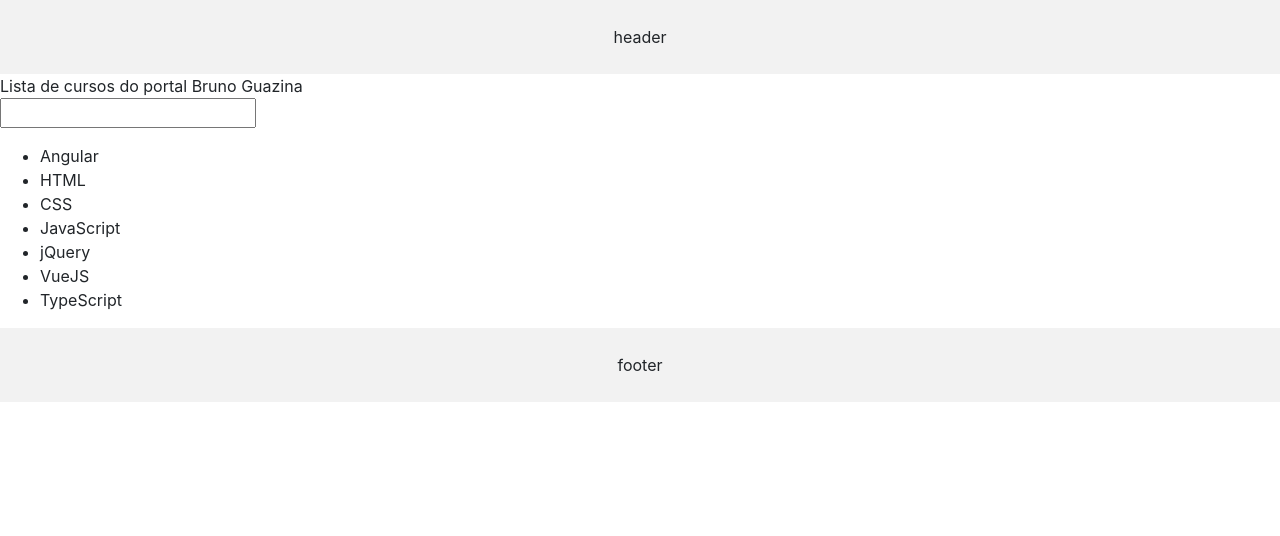
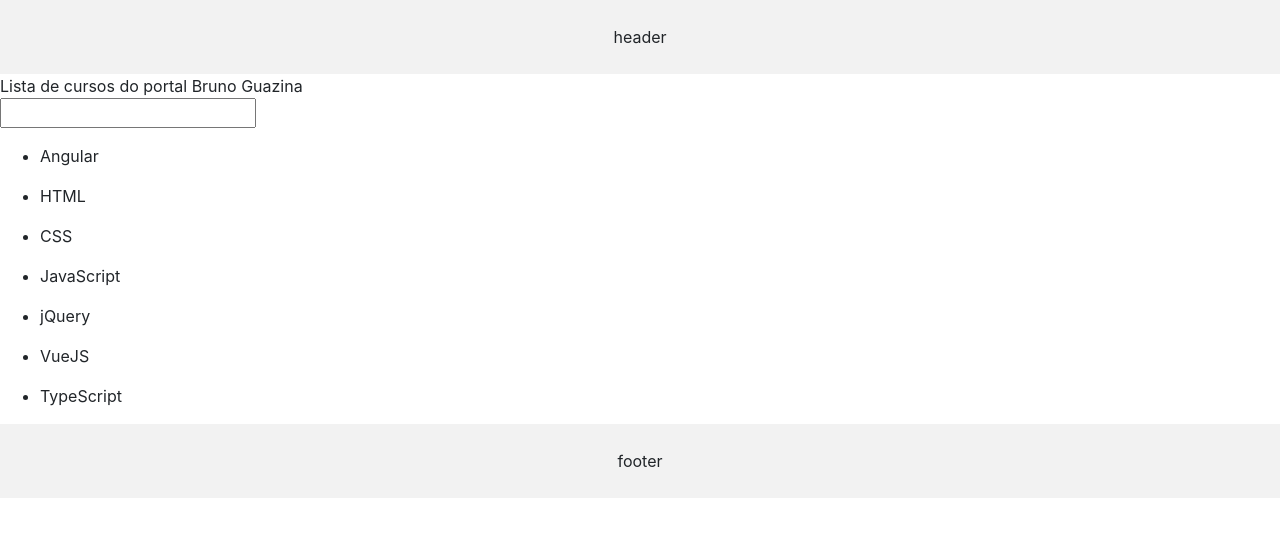
Before and after one commit to brunoguazina/estudos-angular, an Angular app: page / in a window 1280 px wide. Shown: the top 536 px of the page. Built offline with nearby package versions, Linux system fonts and the light colour scheme.

Commit message:
importanto arquivo variavel global dentro dos modulos

```diff
--- a/src/app/cursos/cursos.component.html
+++ b/src/app/cursos/cursos.component.html
@@ -7,6 +7,6 @@
 
 <ul>
   <li *ngFor="let curso of cursos">
-    {{ curso }}
+    <p class="curso">{{ curso }}</p>
   </li>
 </ul>
--- a/src/app/cursos/cursos.component.scss
+++ b/src/app/cursos/cursos.component.scss
@@ -0,0 +1,5 @@
+@import '../../variables';
+
+.curso {
+    background-color: $corBase;
+}
```
